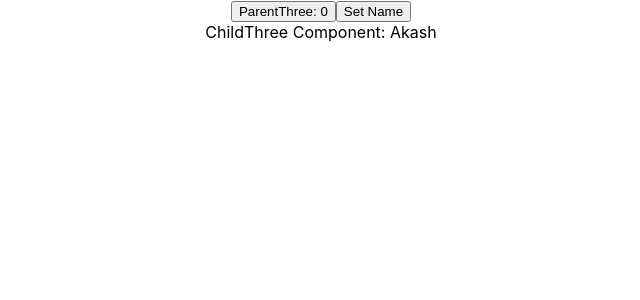
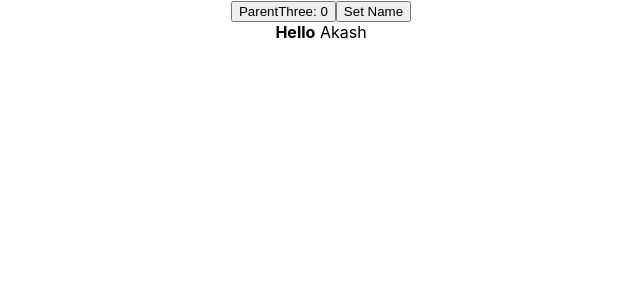
Before and after one commit to akashsnc/ReactDemoProject, a React (Create React App) app: page / in a window 1280 px wide. Shown: the top 300 px of the page, without its empty margins (319-959 px from the left). Built offline with nearby package versions, Linux system fonts and the light colour scheme.

Commit message:
incorrect use of Memoization

```diff
--- a/src/render-components/Incorrect Optimization/ChildThree.js
+++ b/src/render-components/Incorrect Optimization/ChildThree.js
@@ -1,14 +1,10 @@
 import React from 'react'
 
-export function ChildThree({name}) {
+export function ChildThree({children,name}) {
     console.log('ChildThree rendered.')
   return (
-    <div>ChildThree Component: {name}</div>
+    <div>{children} {name}</div>
   )
 }
 
 export const MemoizedChildThree = React.memo(ChildThree)
-
-
-// React.memo performs a shallow comparison of current and previous props and renders only when props have changed.
-// A custom caparison function can be provided as second argument in React.memo function as per business requirements.
--- a/src/render-components/Incorrect Optimization/ParentThree.js
+++ b/src/render-components/Incorrect Optimization/ParentThree.js
@@ -10,11 +10,14 @@ const ParentThree = () => {
         <div>
             <button onClick={() => setCount(c => c + 1)}>ParentThree: {count}</button>
             <button onClick={() => setName('Suman')}>Set Name</button>
-            <MemoizedChildThree name={name}/>
+            <MemoizedChildThree name={name}>
+                <strong>Hello</strong>
+            </MemoizedChildThree>
         </div>
     )
 }
 
 export default ParentThree
 
-// Memoizing the child component will prevent unnecessary re-renders.
+// Memoizing the child component will prevent unnecessary re-renders,
+// But Memoizing component is not advised if have said component have children components.
```
